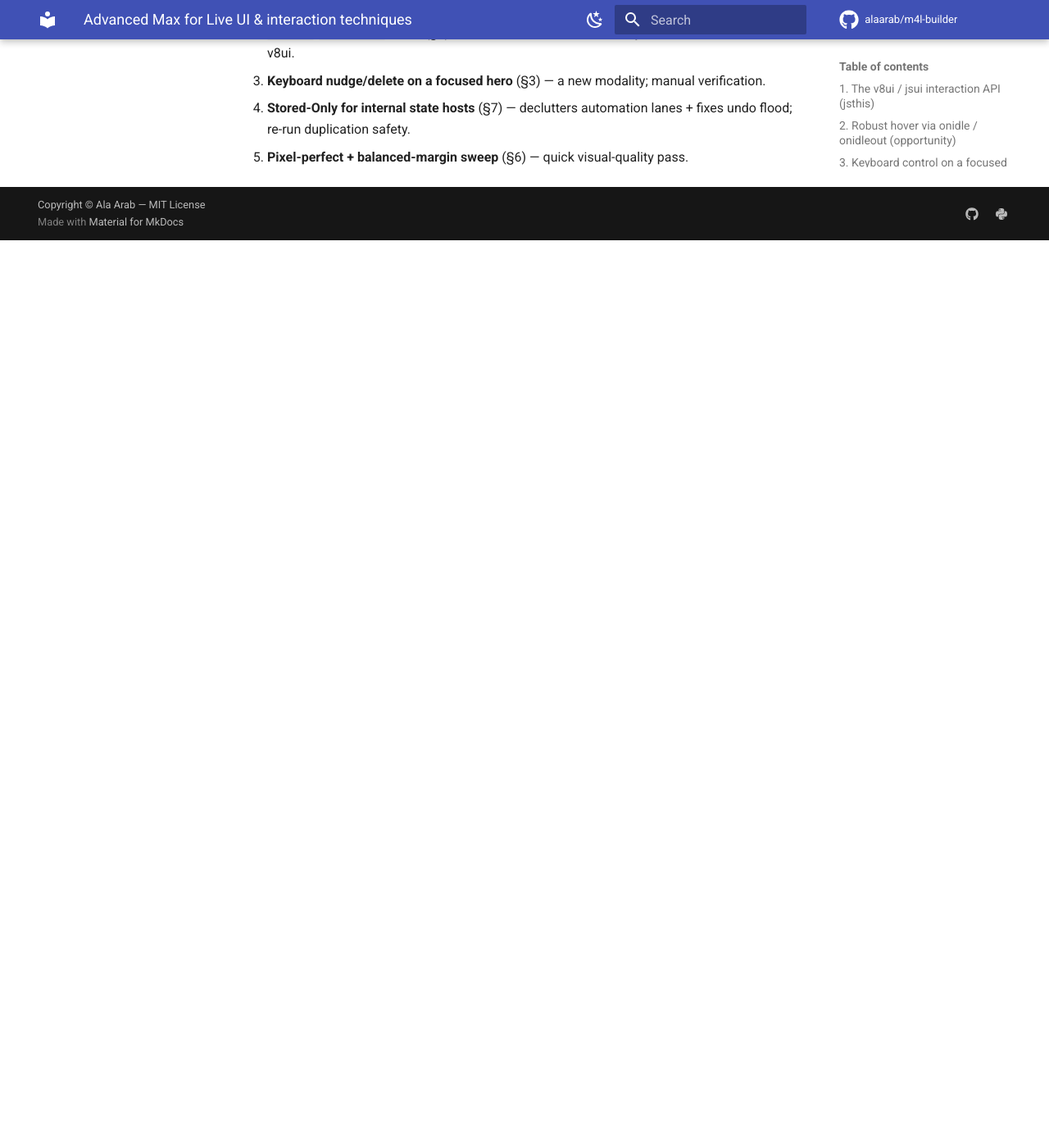
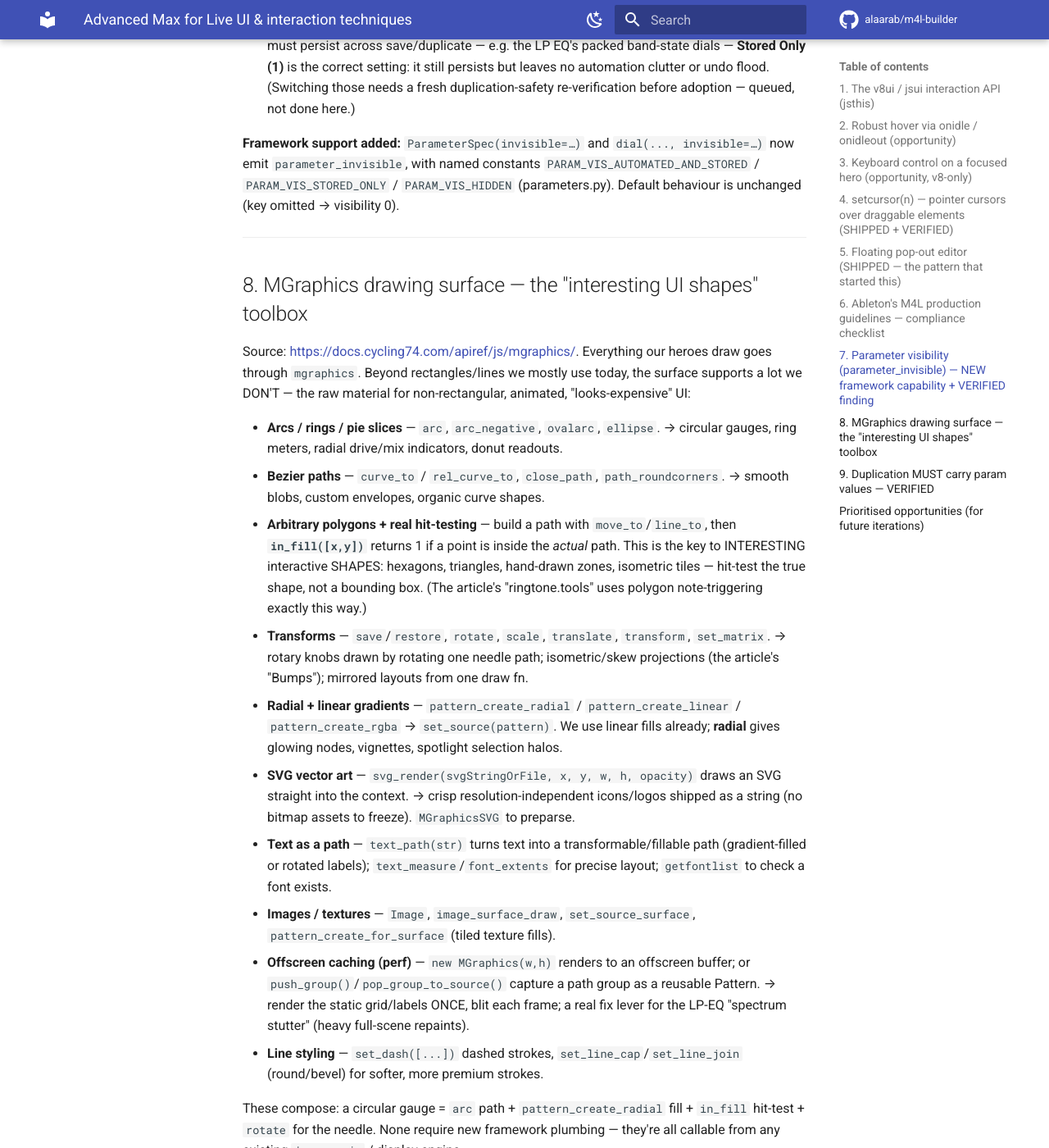
Before and after one commit to alaarab/m4l-builder, an MkDocs documentation site: the page built from docs/m4l_advanced_ui_techniques.md, in a window 1280 px wide and 1400 px high, scrolled down 4965 px. Shown: the whole window at 82% size. Built offline with MkDocs 1.6.1 and Material for MkDocs 9.7.7, drawn with Linux system fonts in a browser that asks for light colours; comment, search, counter and statistics services are not loaded; before the commit the page ends 5258 px from its top, so only the background shows below that; some of the changed text lies outside the part shown.

Commit message:
docs: setcursor VERIFIED + MGraphics "interesting shapes" toolbox + duplication finding
Expanded docs/m4l_advanced_ui_techniques.md from the it114 research round:
- setcursor moved to SHIPPED + VERIFIED with the confirmed t_jmouse_cursortype
  enum (1 arrow / 4 crosshair / 6 pointing hand / 7 grab), proven live via
  `screencapture -C` on the Parametric pop-out.
- New §8 MGraphics drawing toolbox for non-rectangular / animated UI: arcs &
  rings (circular gauges), bezier blobs, arbitrary polygons with in_fill() real
  hit-testing, transforms (rotary/isometric), radial + linear gradients (glow
  nodes), svg_render (vector icons shipped as strings), offscreen caching
  (push_group / new MGraphics — a real lever for the LP spectrum-stutter), text
  paths, dashed strokes.
- New §9: duplication-carries-params VERIFIED, cross-referenced to the
  parameter-visibility finding (visible params both persist AND stay API-readable).
- Refreshed the prioritised opportunity list.

Co-Authored-By: Claude Opus 4.8 (1M context) <noreply@anthropic.com>

```diff
--- a/docs/m4l_advanced_ui_techniques.md
+++ b/docs/m4l_advanced_ui_techniques.md
@@ -72,18 +72,29 @@ steal Live shortcuts while focused.
 
 ---
 
-## 4. `setcursor(n)` — pointer cursors over draggable elements (opportunity)
+## 4. `setcursor(n)` — pointer cursors over draggable elements (SHIPPED + VERIFIED)
 
-`this.box.setcursor(n)` sets the OS cursor while the mouse is over the v8ui.
-Commercial EQs change the cursor to a move/resize glyph over a node and a
-crosshair over the curve — a cheap, high-perceived-quality polish that applies
-to **every** interactive hero. The numeric cursor enum is **not** cleanly
-published by Cycling '74; determine it empirically in Live (it's small, ~0..15)
-and pin the values once confirmed. Verify visually with `screencapture -C`
-(the `-C` flag composites the cursor into the capture; our window-id capture
-helpers do **not** include it). Call from `onidle`/`onpointermove` after a
-hit-test: cursor = move-glyph over a node, crosshair over the plot, default
-elsewhere.
+Bare `setcursor(n)` (a jsthis method, callable directly in the v8ui script) sets
+the OS cursor while the mouse is over the object. **VERIFIED LIVE (it114)** on the
+Parametric pop-out via `screencapture -C` (the `-C` flag composites the cursor;
+our window-id helpers do NOT): it works in Live's v8ui, and the Max
+`t_jmouse_cursortype` enum holds — the **confirmed** values we use:
+
+| n | cursor | use |
+|--:|--------|-----|
+| 1 | arrow | default / off-object |
+| 4 | crosshair | over the open plot ✓ confirmed |
+| 6 | pointing hand | over a grabbable node/ring/chip ✓ confirmed |
+| 7 | grab hand | while dragging |
+| (10 fourway, 8/9 resize L-R/U-D — by-analogy, unconfirmed) | | X/Y pads, edges |
+
+Shipped in `eq_curve` + `linear_phase_eq_display` (both EQ heroes). Pattern: a
+guarded `set_cursor(c)` that equality-gates (fires `setcursor` only on a
+transition, never per frame) and `try/catch`-wraps it (a runtime without it can't
+wedge the hover handler); call it from `handle_hover` after the hit-test and from
+the drag branch. **Reusable — port to every interactive hero** (Heat pad →
+fourway, Pressure/Ceiling threshold line → up-down resize, Spectrum marker →
+crosshair).
 
 ---
 
@@ -160,10 +171,68 @@ now emit `parameter_invisible`, with named constants
 
 ---
 
+## 8. MGraphics drawing surface — the "interesting UI shapes" toolbox
+
+Source: <https://docs.cycling74.com/apiref/js/mgraphics/>. Everything our heroes
+draw goes through `mgraphics`. Beyond rectangles/lines we mostly use today, the
+surface supports a lot we DON'T — the raw material for non-rectangular,
+animated, "looks-expensive" UI:
+
+- **Arcs / rings / pie slices** — `arc`, `arc_negative`, `ovalarc`, `ellipse`.
+  → circular gauges, ring meters, radial drive/mix indicators, donut readouts.
+- **Bezier paths** — `curve_to` / `rel_curve_to`, `close_path`, `path_roundcorners`.
+  → smooth blobs, custom envelopes, organic curve shapes.
+- **Arbitrary polygons + real hit-testing** — build a path with `move_to`/`line_to`,
+  then **`in_fill([x,y])`** returns 1 if a point is inside the *actual* path. This
+  is the key to INTERESTING interactive SHAPES: hexagons, triangles, hand-drawn
+  zones, isometric tiles — hit-test the true shape, not a bounding box. (The
+  article's "ringtone.tools" uses polygon note-triggering exactly this way.)
+- **Transforms** — `save`/`restore`, `rotate`, `scale`, `translate`, `transform`,
+  `set_matrix`. → rotary knobs drawn by rotating one needle path; isometric/skew
+  projections (the article's "Bumps"); mirrored layouts from one draw fn.
+- **Radial + linear gradients** — `pattern_create_radial` / `pattern_create_linear`
+  / `pattern_create_rgba` → `set_source(pattern)`. We use linear fills already;
+  **radial** gives glowing nodes, vignettes, spotlight selection halos.
+- **SVG vector art** — `svg_render(svgStringOrFile, x, y, w, h, opacity)` draws an
+  SVG straight into the context. → crisp resolution-independent icons/logos
+  shipped as a string (no bitmap assets to freeze). `MGraphicsSVG` to preparse.
+- **Text as a path** — `text_path(str)` turns text into a transformable/fillable
+  path (gradient-filled or rotated labels); `text_measure`/`font_extents` for
+  precise layout; `getfontlist` to check a font exists.
+- **Images / textures** — `Image`, `image_surface_draw`, `set_source_surface`,
+  `pattern_create_for_surface` (tiled texture fills).
+- **Offscreen caching (perf)** — `new MGraphics(w,h)` renders to an offscreen
+  buffer; or `push_group()`/`pop_group_to_source()` capture a path group as a
+  reusable Pattern. → render the static grid/labels ONCE, blit each frame; a real
+  fix lever for the LP-EQ "spectrum stutter" (heavy full-scene repaints).
+- **Line styling** — `set_dash([...])` dashed strokes, `set_line_cap`/`set_line_join`
+  (round/bevel) for softer, more premium strokes.
+
+These compose: a circular gauge = `arc` path + `pattern_create_radial` fill +
+`in_fill` hit-test + `rotate` for the needle. None require new framework plumbing
+— they're all callable from any existing `*_curve_js` / display engine.
+
+## 9. Duplication MUST carry param values — VERIFIED
+
+The user's hard requirement: duplicating a track/device keeps every setting.
+**VERIFIED LIVE (it114):** set Parametric EQ Gain B3 → +9 dB and enabled band 5
+(On5), `duplicate_track`, and the copy read back Gain B3 = 9.0 dB + On5 = 1 with
+all bands intact. This works because the Parametric stores band state in **real,
+visible per-band live.* params** (Freq/Gain/Q/On/Type) — Live duplicates those
+natively. It cross-validates §7: those params MUST stay at visibility 0
+(Automated and Stored) — that's simultaneously why they (a) survive duplication
+and (b) stay API-readable. Do NOT move duplication-critical state to Stored
+Only/Hidden without re-running this test (Stored Only persists but leaves the
+API; Hidden persists nothing). Loadbang-default stomping is the classic way this
+breaks — keep fresh-insert defaults in `parameter_initial`, never a
+`loadbang → message → live.*` chain (see the pitfalls memory).
+
 ## Prioritised opportunities (for future iterations)
 
-1. **`setcursor` hover cursors** on every interactive hero (§4) — highest polish/effort ratio; pin the enum live first.
-2. **`onidle`/`onidleout` hover** (§2) — robustness + auto-clear; verify the handlers fire in Live's v8ui.
-3. **Keyboard nudge/delete on a focused hero** (§3) — a new modality; manual verification.
-4. **Stored-Only for internal state hosts** (§7) — declutters automation lanes + fixes undo flood; re-run duplication safety.
-5. **Pixel-perfect + balanced-margin sweep** (§6) — quick visual-quality pass.
+1. **Port `setcursor` to the remaining heroes** (§4) — Heat pad (fourway), Pressure/Ceiling threshold lines (up-down), Spectrum marker (crosshair), Echotide pad. Pattern proven; ~10 lines each.
+2. **Radial-gradient glow + ring on the selected node** (§8) — `pattern_create_radial`, screenshot-verifiable; cheap "expensive" look.
+3. **SVG icons** (§8) — replace hand-drawn rail glyphs with `svg_render` strings; crisp at any size, nothing to freeze.
+4. **Offscreen grid caching** (§8) — render static grid/labels once; targets the LP-EQ spectrum-stutter pitfall.
+5. **`onidle`/`onidleout` hover** (§2) — robustness + auto-clear; the EQ engines already define them.
+6. **Keyboard nudge/delete on a focused hero** (§3) — new modality; manual verify.
+7. **Pixel-perfect + balanced-margin sweep** (§6) — quick visual-quality pass.
```
